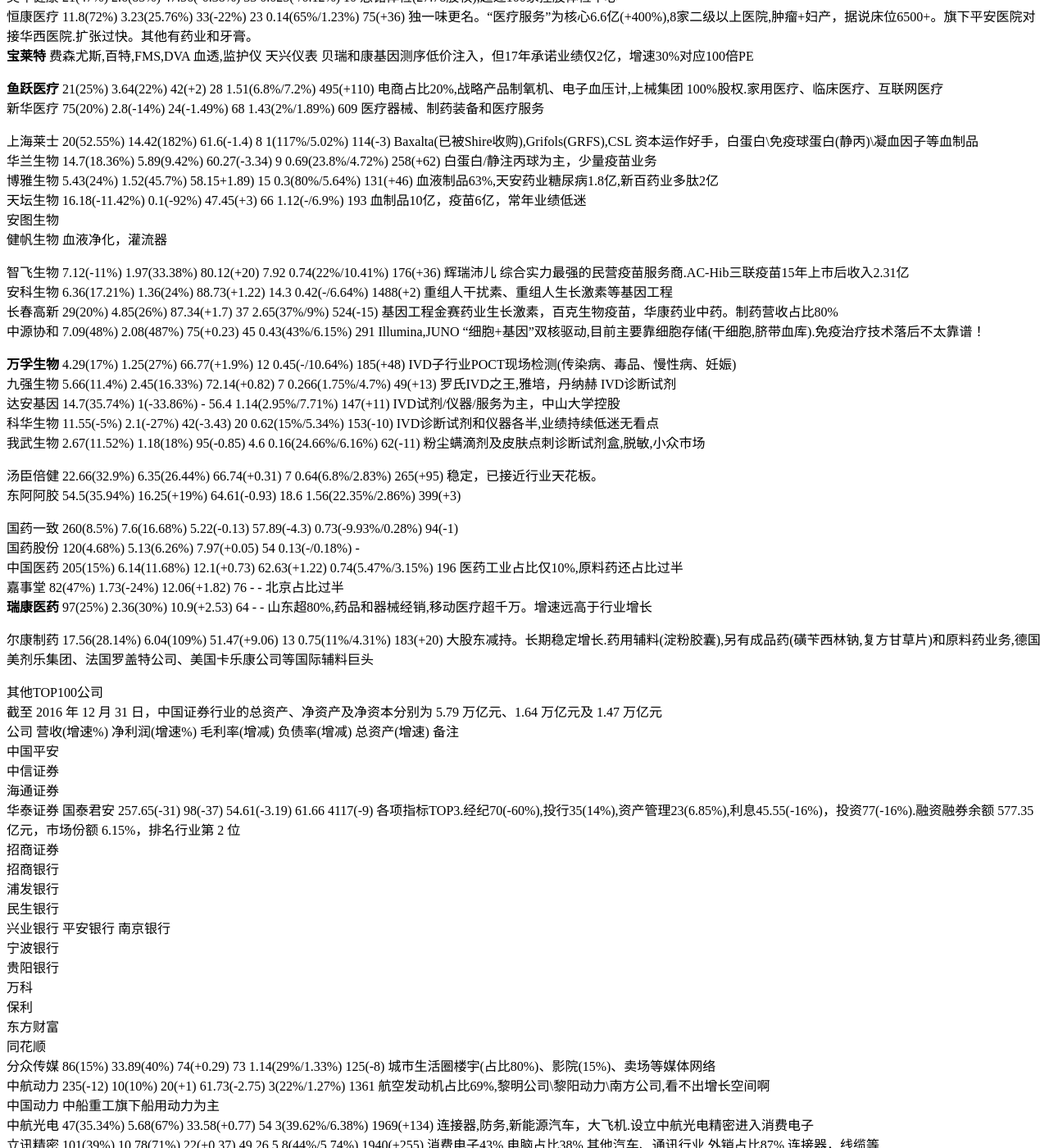
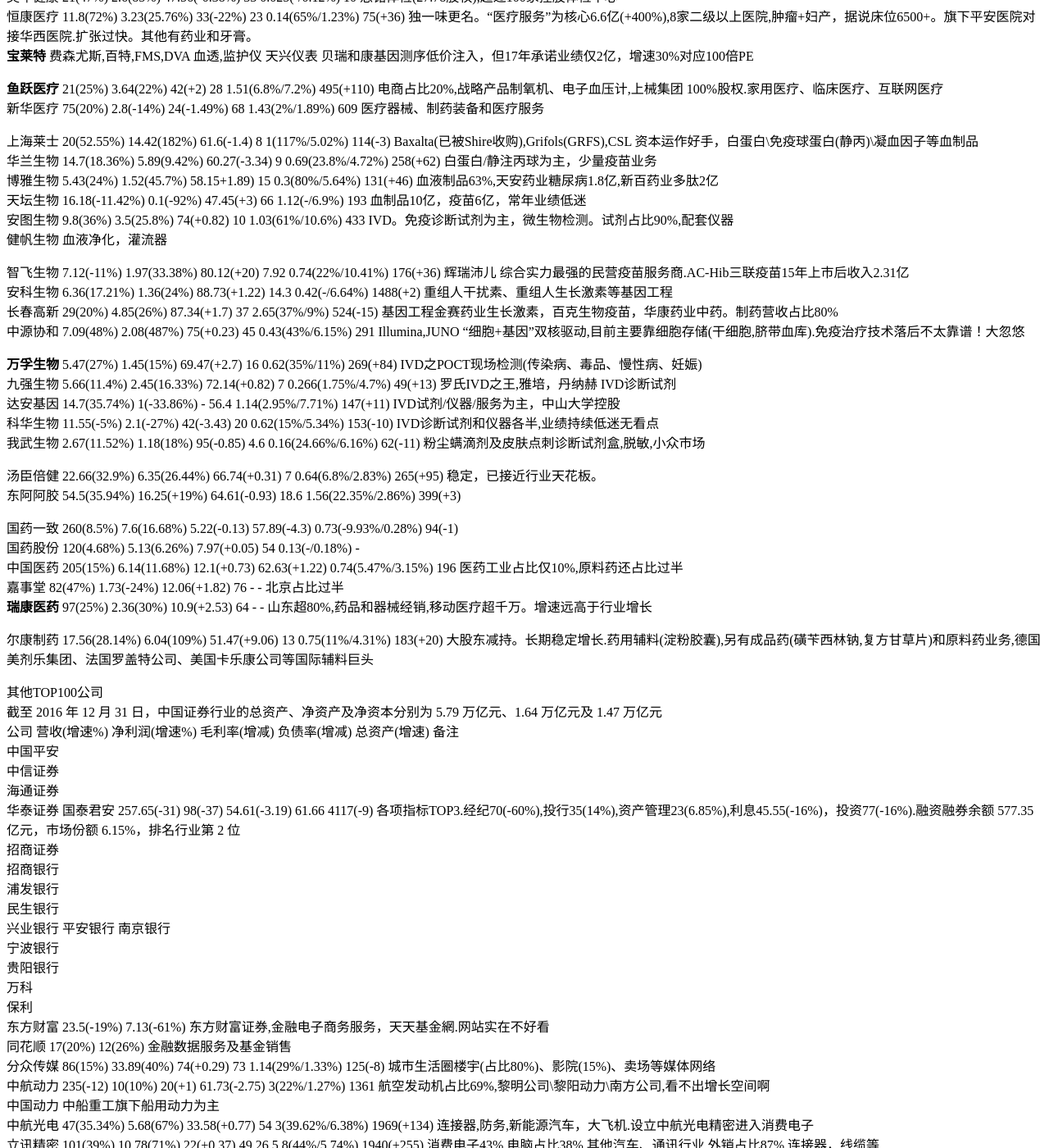
Before and after one commit to kingofhawks/kingofhawks.github.io, a Jekyll site: the page built from _posts/2017-02-20-重点上市公司2016年报汇总.md, in a window 1280 px wide and 1400 px high, scrolled down 2146 px. Shown: the whole window at 82% size. Built offline with Jekyll 4.4.1, drawn with Linux system fonts in a browser that asks for light colours; our own code applies the rules of GitHub Pages for plain Markdown files; Markdown is read by kramdown in place of the engine named in the settings.

Commit message:
update post

```diff
--- a/_posts/2017-02-20-重点上市公司2016年报汇总.md
+++ b/_posts/2017-02-20-重点上市公司2016年报汇总.md
@@ -84,17 +84,17 @@
 华兰生物    14.7(18.36%)     5.89(9.42%)    60.27(-3.34)   9               0.69(23.8%/4.72%)    258(+62)       白蛋白/静注丙球为主，少量疫苗业务
 博雅生物    5.43(24%)        1.52(45.7%)    58.15+1.89)    15              0.3(80%/5.64%)       131(+46)       血液制品63%,天安药业糖尿病1.8亿,新百药业多肽2亿
 天坛生物    16.18(-11.42%)   0.1(-92%)      47.45(+3)      66              1.12(-/6.9%)         193            血制品10亿，疫苗6亿，常年业绩低迷
-安图生物
+安图生物    9.8(36%)         3.5(25.8%)     74(+0.82)      10              1.03(61%/10.6%)      433            IVD。免疫诊断试剂为主，微生物检测。试剂占比90%,配套仪器
 健帆生物                                                                                                       血液净化，灌流器
 
 
 智飞生物    7.12(-11%)       1.97(33.38%)   80.12(+20)     7.92            0.74(22%/10.41%)     176(+36)       辉瑞沛儿 综合实力最强的民营疫苗服务商.AC-Hib三联疫苗15年上市后收入2.31亿
 安科生物    6.36(17.21%)     1.36(24%)      88.73(+1.22)   14.3            0.42(-/6.64%)        1488(+2)       重组人干扰素、重组人生长激素等基因工程
 长春高新    29(20%)          4.85(26%)      87.34(+1.7)    37              2.65(37%/9%)         524(-15)      基因工程金赛药业生长激素，百克生物疫苗，华康药业中药。制药营收占比80%
-中源协和    7.09(48%)        2.08(487%)     75(+0.23)      45              0.43(43%/6.15%)      291       Illumina,JUNO     “细胞+基因”双核驱动,目前主要靠细胞存储(干细胞,脐带血库).免疫治疗技术落后不太靠谱！
+中源协和    7.09(48%)        2.08(487%)     75(+0.23)      45              0.43(43%/6.15%)      291       Illumina,JUNO     “细胞+基因”双核驱动,目前主要靠细胞存储(干细胞,脐带血库).免疫治疗技术落后不太靠谱！大忽悠
 
 
-**万孚生物**    4.29(17%)        1.25(27%)      66.77(+1.9%)   12              0.45(-/10.64%)       185(+48)       IVD子行业POCT现场检测(传染病、毒品、慢性病、妊娠)
+**万孚生物** 5.47(27%)       1.45(15%)      69.47(+2.7)   16               0.62(35%/11%)        269(+84)        IVD之POCT现场检测(传染病、毒品、慢性病、妊娠)
 九强生物    5.66(11.4%)      2.45(16.33%)   72.14(+0.82)   7               0.266(1.75%/4.7%)    49(+13)        罗氏IVD之王,雅培，丹纳赫            IVD诊断试剂
 达安基因    14.7(35.74%)     1(-33.86%)     -              56.4            1.14(2.95%/7.71%)    147(+11)       IVD试剂/仪器/服务为主，中山大学控股
 科华生物    11.55(-5%)       2.1(-27%)      42(-3.43)      20              0.62(15%/5.34%)      153(-10)       IVD诊断试剂和仪器各半,业绩持续低迷无看点
@@ -135,8 +135,8 @@
 贵阳银行
 万科
 保利
-东方财富
-同花顺
+东方财富   23.5(-19%)      7.13(-61%)     东方财富证券,金融电子商务服务，天天基金網.网站实在不好看
+同花顺     17(20%)         12(26%)        金融数据服务及基金销售
 分众传媒   86(15%)         33.89(40%)      74(+0.29)       73              1.14(29%/1.33%)     125(-8)          城市生活圈楼宇(占比80%)、影院(15%)、卖场等媒体网络
 中航动力   235(-12)        10(10%)         20(+1)          61.73(-2.75)    3(22%/1.27%)        1361             航空发动机占比69%,黎明公司\黎阳动力\南方公司,看不出增长空间啊
 中国动力                                                                                                        中船重工旗下船用动力为主
```
